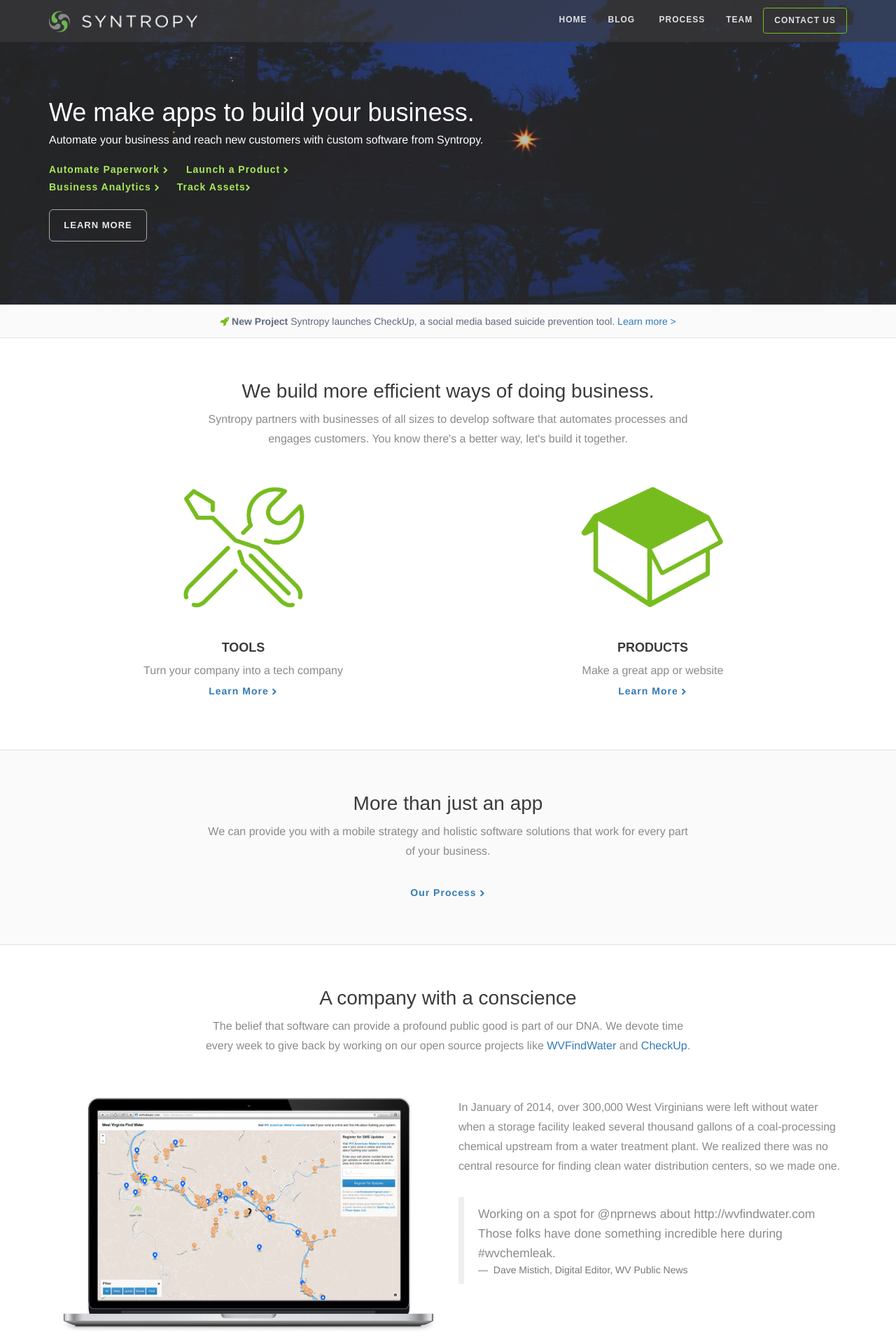
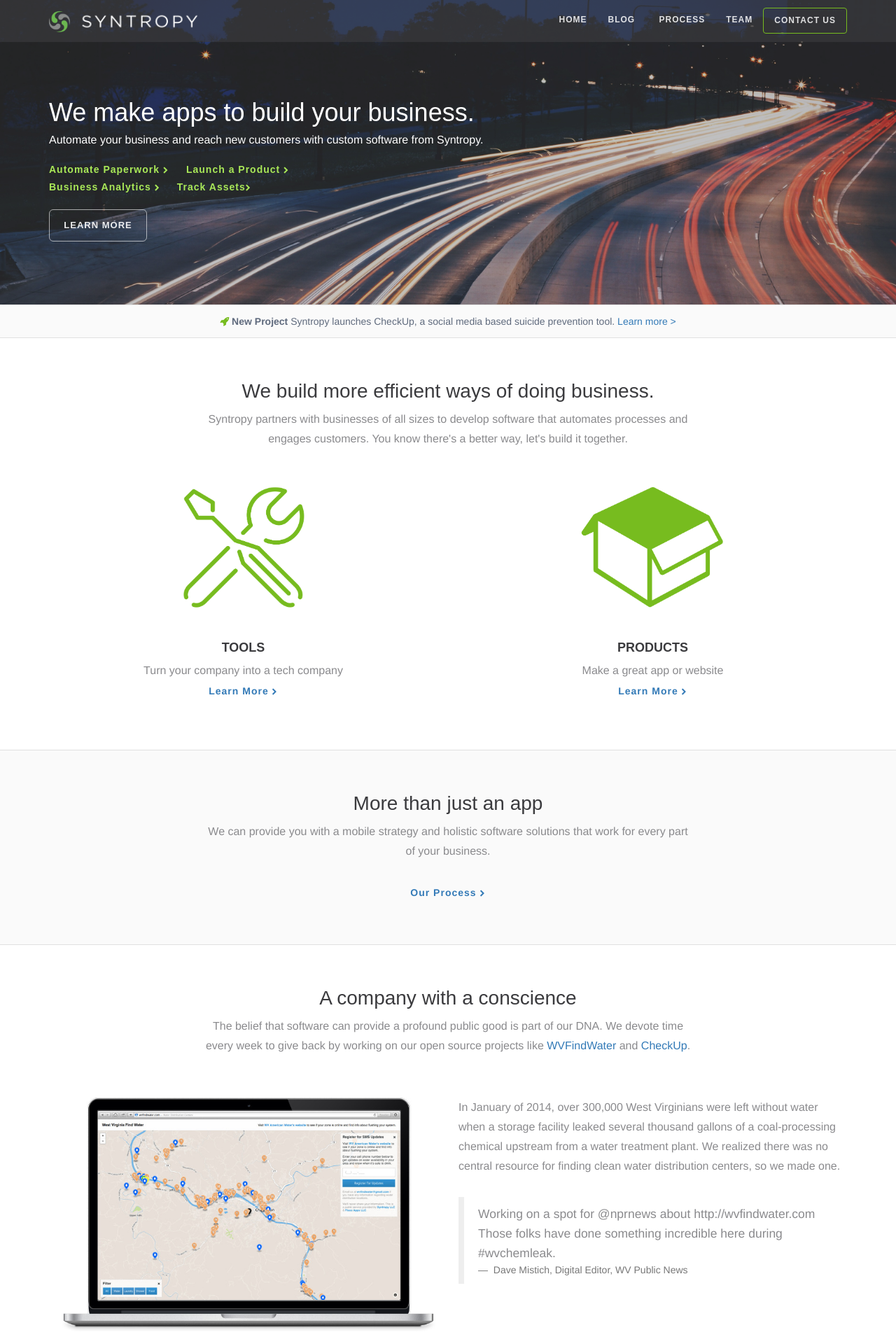
Before and after one commit to SyntropyDev/SyntropyDev.github.io, a Jekyll site: the page built from index.html, in a window 1280 px wide. Shown: the top 1920 px of the page at 70% size. Built offline with Jekyll 4.4.1, drawn with Linux system fonts in a browser that asks for light colours; nearby versions of some CDN libraries.

Commit message:
It's late

```diff
--- a/css/style.css
+++ b/css/style.css
@@ -25,11 +25,22 @@
   -webkit-font-smoothing: antialiased;
   background: #3b3b3e;
   background: -webkit-radial-gradient(bottom left, circle, #4d4c54, #3b3b3e);
-  background: radial-gradient(bottom left, circle, #4d4c54, #3b3b3e);
-  background-position-x: left; }
+  background: radial-gradient(bottom left, circle, #4d4c54, #3b3b3e); }
 
 .hero-pitch.home {
-  background-image: url(/images/traffic.jpg); }
+  background-image: url(/images/traffic.jpg);
+  background-position-x: left;
+  -webkit-background-size: cover;
+  -moz-background-size: cover;
+  -o-background-size: cover;
+  background-size: cover;
+  -webkit-background-size: cover;
+  -moz-background-size: cover;
+  -o-background-size: cover;
+  background-size: cover;
+  height: auto;
+  width: 100%;
+  -webkit-font-smoothing: antialiased; }
 
 .network-bg {
   background: rgba(59, 59, 62, 0.8); }
```
Also changed, not shown: css/style.scss (+12 -2 lines).
